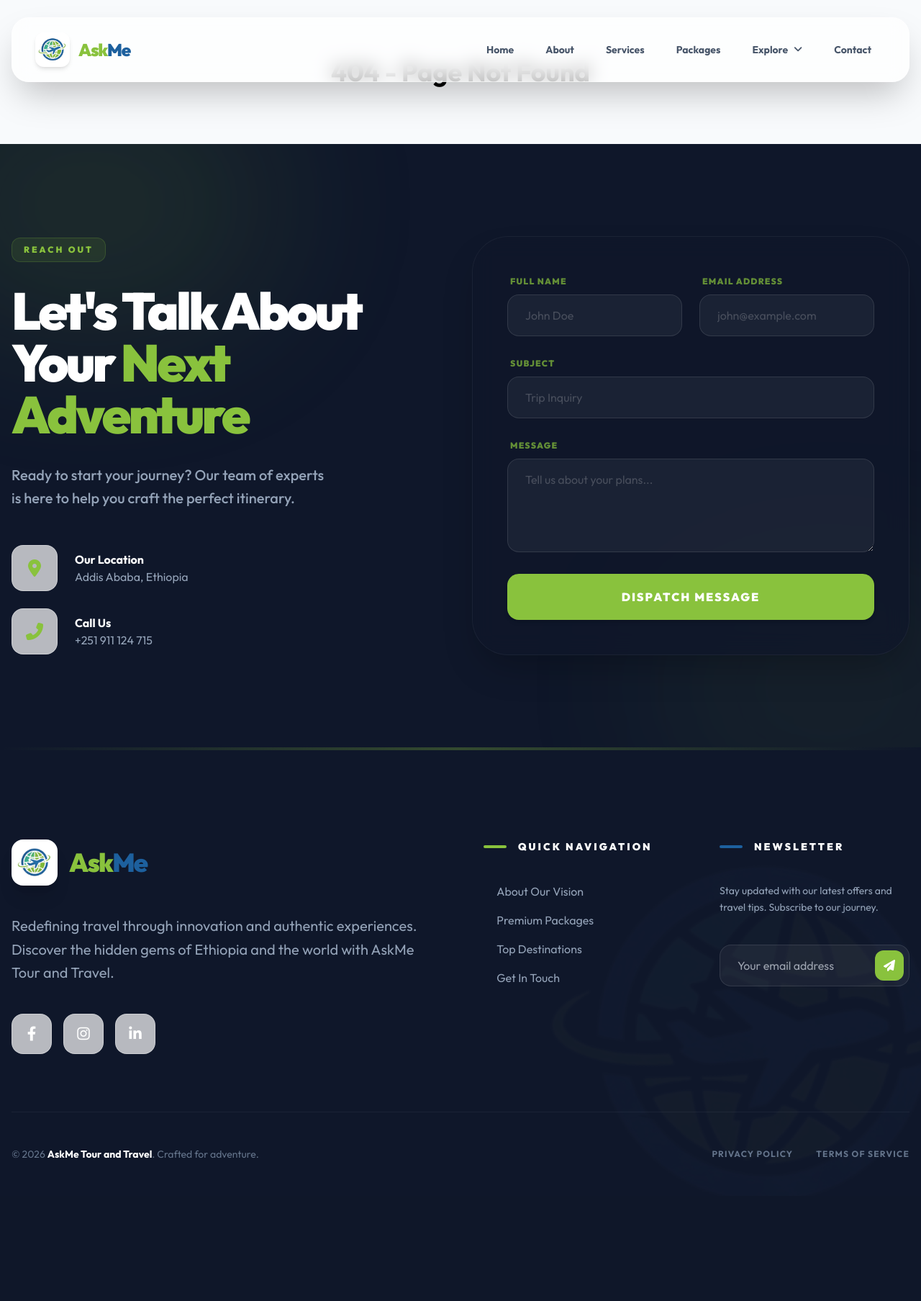
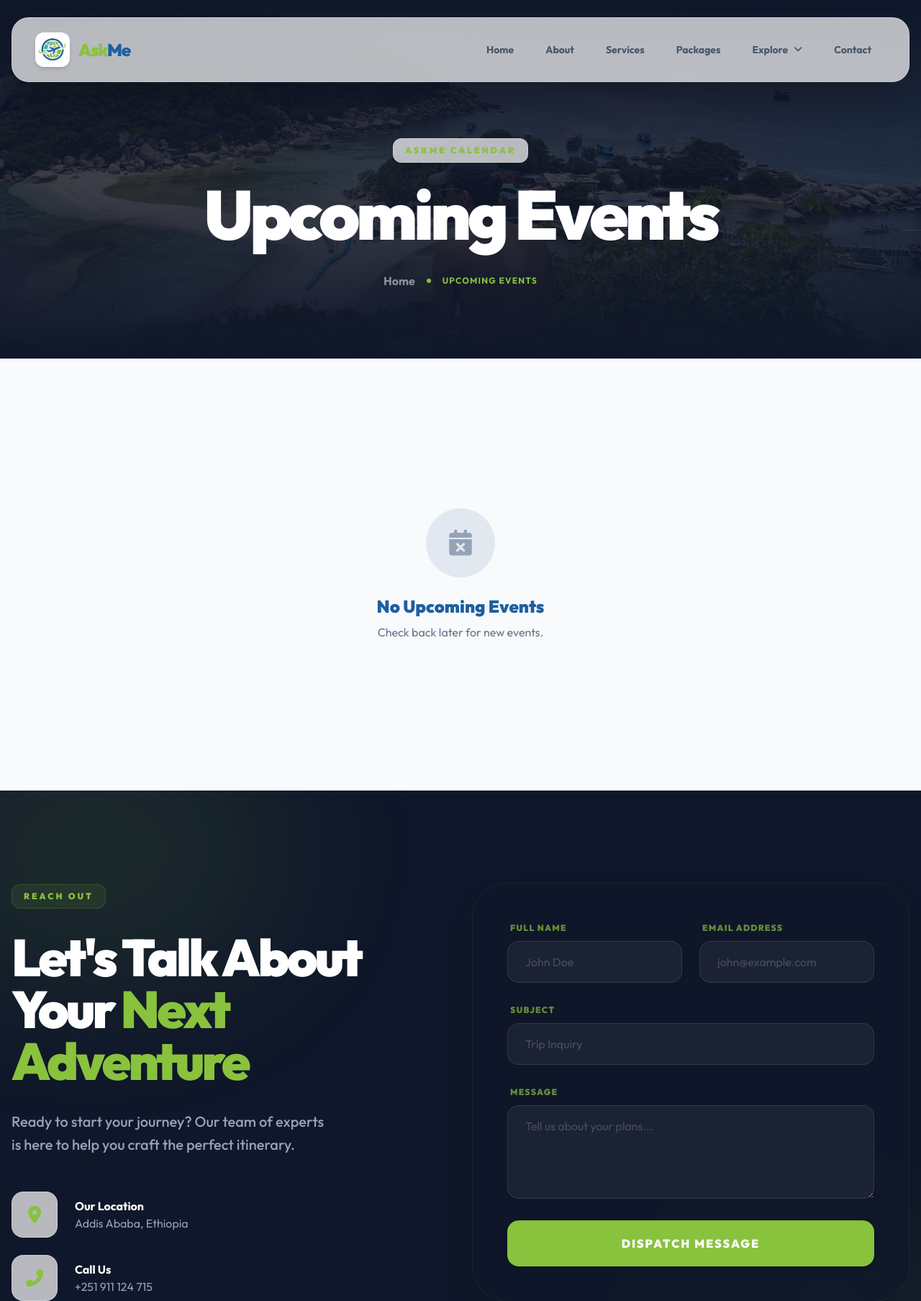
Before and after one commit to aelaf-git/AskMe_Website, a PHP site: page /index.php?p=events in a window 1280 px wide. Shown: the top 1807 px of the page at 72% size. Before the commit the page ends 1609 px from the top, so only its background shows below. Run offline with PHP 8.4, Linux system fonts and the light colour scheme; data that the repository does not hold is empty; some libraries are stand-ins or nearby versions.

Commit message:
feat: implement events page, update navigation, and add project documentation and ignore rules

```diff
--- a/index.php
+++ b/index.php
@@ -11,6 +11,7 @@
         'package' => 'Tour Packages',
         'service' => 'Our Services',
         'single' => 'Blog Detail',
+        'events' => 'Upcoming Events',
         'event_detail' => 'Event Detail',
         'testimonial' => 'Testimonials'
     ];
@@ -162,7 +163,7 @@
                             <div class="inline-block px-4 py-2 bg-primary/10 text-primary rounded-xl text-xs font-black uppercase tracking-[3px]">Calendar</div>
                             <h1 class="text-4xl md:text-6xl font-black text-secondary tracking-tighter">Upcoming <span class="text-primary">Events</span></h1>
                         </div>
-                        <a href="index.php?p=blog" class="px-8 py-4 bg-secondary text-white font-bold rounded-2xl shadow-lg hover:scale-105 transition-all duration-300">View All Events</a>
+                        <a href="index.php?p=events" class="px-8 py-4 bg-secondary text-white font-bold rounded-2xl shadow-lg hover:scale-105 transition-all duration-300">View All Events</a>
                     </div>
 
                     <div class="grid grid-cols-1 md:grid-cols-2 lg:grid-cols-3 gap-10">
--- /dev/null
+++ b/pages/events.php
@@ -0,0 +1,79 @@
+<!-- Header Start -->
+<div class="relative w-full pt-32 md:pt-48 pb-24 bg-dark overflow-hidden">
+    <div class="absolute inset-0 z-0">
+        <img src="assets/img/carousel-2.jpg" class="w-full h-full object-cover opacity-20 scale-110">
+        <div class="absolute inset-0 bg-gradient-to-b from-dark via-transparent to-dark"></div>
+    </div>
+    <div class="max-w-7xl mx-auto px-4 relative z-10 text-center">
+        <div class="inline-block px-4 py-2 glass rounded-xl text-xs font-black uppercase tracking-[3px] text-primary mb-6 animate-fade-in">AskMe Calendar</div>
+        <h1 class="text-5xl md:text-8xl font-black text-white tracking-tighter mb-8 animate-slide-up"><?php echo $pageTitle; ?></h1>
+        <div class="flex items-center justify-center space-x-4">
+            <a href="index.php" class="text-white/50 hover:text-primary font-bold transition-colors">Home</a>
+            <span class="w-1.5 h-1.5 rounded-full bg-primary"></span>
+            <span class="text-primary font-bold uppercase tracking-widest text-xs"><?php echo $pageTitle; ?></span>
+        </div>
+    </div>
+</div>
+<!-- Header End -->
+
+<!-- Events Start -->
+<div class="py-32 bg-slate-50">
+    <div class="max-w-7xl mx-auto px-4">
+        <div class="grid grid-cols-1 md:grid-cols-2 lg:grid-cols-3 gap-10">
+            <?php
+            require_once 'includes/db.php';
+            try {
+                $stmt = $pdo->query("SELECT * FROM events ORDER BY event_date ASC");
+                $events = $stmt->fetchAll();
+                if (count($events) > 0) {
+                    foreach ($events as $event) {
+                        $date = new DateTime($event['event_date']);
+            ?>
+            <div class="group relative hover-lift">
+                <div class="relative h-[500px] overflow-hidden rounded-[40px] shadow-2xl">
+                    <img src="<?php echo $event['image_path']; ?>" alt="<?php echo $event['title']; ?>" class="w-full h-full object-cover transition-transform duration-1000 group-hover:scale-110">
+                    <div class="absolute inset-0 bg-gradient-to-t from-secondary via-secondary/40 to-transparent opacity-80 group-hover:opacity-90 transition-opacity"></div>
+
+                    <div class="absolute top-6 left-6 bg-white/20 backdrop-blur-md border border-white/30 text-white rounded-2xl p-3 text-center min-w-[80px]">
+                        <span class="block text-2xl font-black leading-none"><?php echo $date->format('d'); ?></span>
+                        <span class="block text-[10px] font-bold uppercase tracking-[2px] mt-1"><?php echo $date->format('M'); ?></span>
+                    </div>
+
+                    <div class="absolute bottom-0 left-0 right-0 p-8 transform translate-y-4 group-hover:translate-y-0 transition-transform duration-500">
+                        <div class="flex items-center space-x-2 mb-4">
+                            <span class="px-3 py-1 bg-primary text-white text-[10px] font-black uppercase tracking-[2px] rounded-lg">Featured</span>
+                            <span class="px-3 py-1 bg-white/20 backdrop-blur-md text-white text-[10px] font-bold rounded-lg"><?php echo $date->format('Y'); ?></span>
+                        </div>
+                        <h3 class="text-2xl font-black text-white mb-3 line-clamp-2"><?php echo $event['title']; ?></h3>
+                        <p class="text-slate-200 text-sm font-medium line-clamp-2 mb-6 opacity-0 group-hover:opacity-100 transition-opacity duration-500 delay-100">
+                            <?php echo $event['short_description']; ?>
+                        </p>
+                        <a href="index.php?p=event_detail&id=<?php echo $event['id']; ?>" class="inline-flex items-center space-x-2 text-white font-bold group/btn">
+                            <span class="text-sm uppercase tracking-widest relative">
+                                Learn More
+                                <span class="absolute bottom-0 left-0 w-0 h-0.5 bg-primary transition-all duration-300 group-hover/btn:w-full"></span>
+                            </span>
+                            <i class="fas fa-arrow-right text-primary transform group-hover/btn:translate-x-2 transition-transform"></i>
+                        </a>
+                    </div>
+                </div>
+            </div>
+            <?php
+                    }
+                } else {
+                    echo "<div class='col-span-full text-center py-20'>
+                            <div class='w-24 h-24 bg-slate-200 rounded-full flex items-center justify-center mx-auto mb-6 text-slate-400'>
+                                <i class='fas fa-calendar-times text-4xl'></i>
+                            </div>
+                            <h3 class='text-2xl font-black text-secondary'>No Upcoming Events</h3>
+                            <p class='text-slate-500 mt-2'>Check back later for new events.</p>
+                          </div>";
+                }
+            } catch (PDOException $e) {
+                echo "<p class='text-red-500 text-center col-span-full'>Error loading events.</p>";
+            }
+            ?>
+        </div>
+    </div>
+</div>
+<!-- Events End -->
```
Also changed, not shown: README.md (added), 1 other file.
